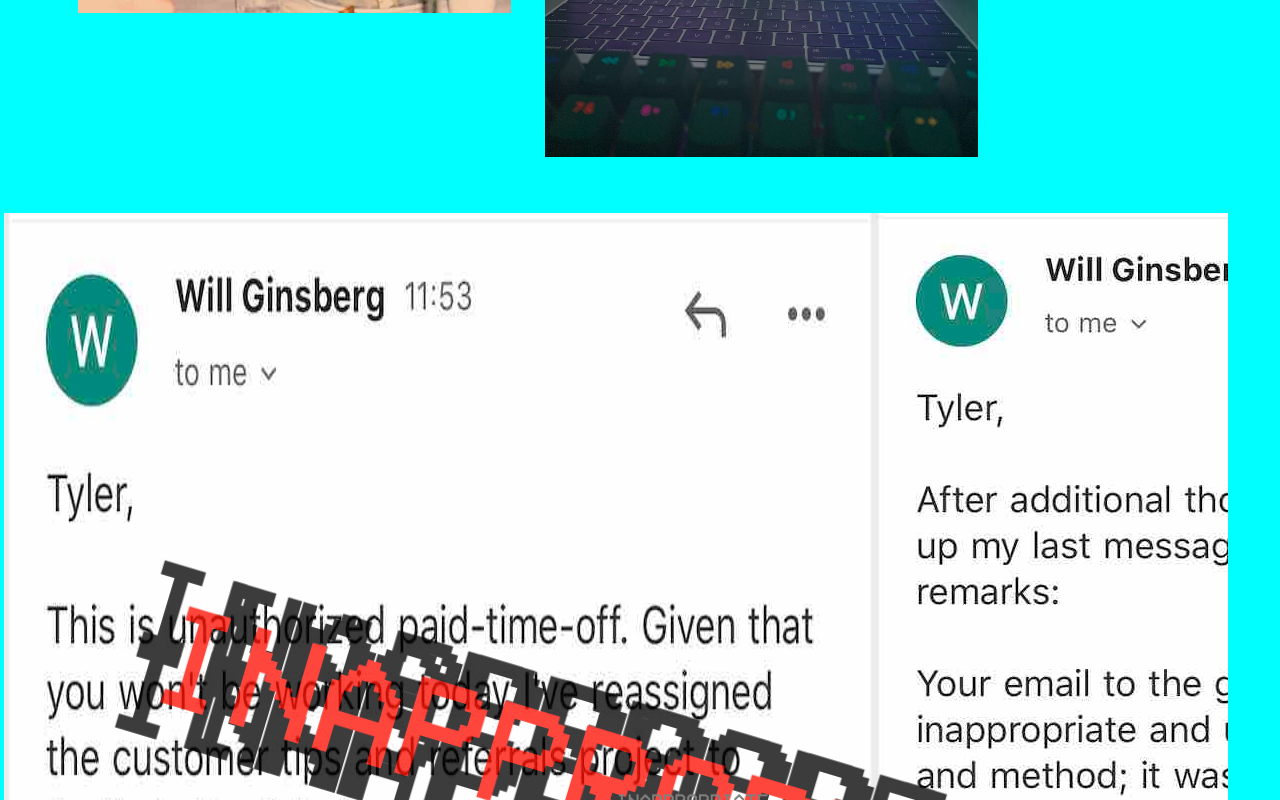
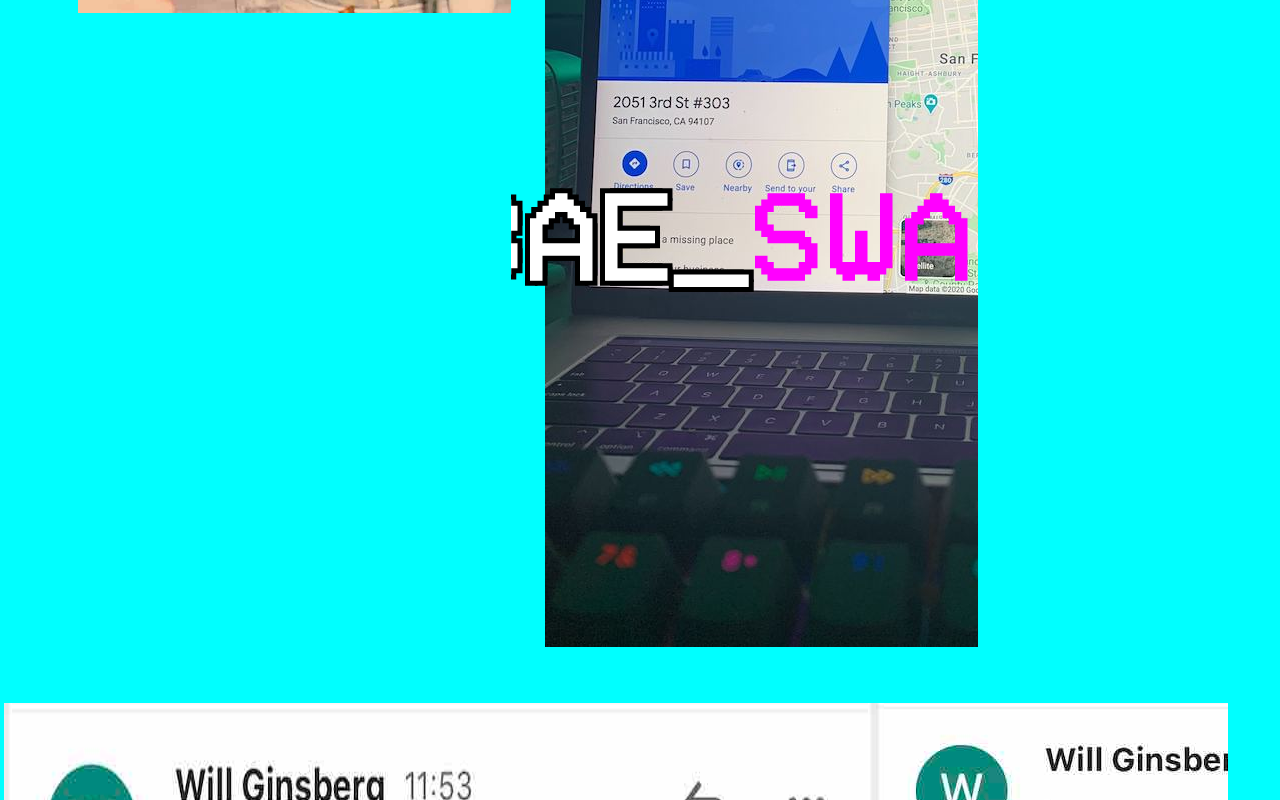
Before and after one commit to TheDripper/notusedyet, a Nuxt app: page / in a window 1280 px wide. Shown: the part 1960-2760 px from the top of the page. Built offline with nearby package versions, Linux system fonts and the light colour scheme.

Commit message:
SWAT ME BAE

```diff
--- a/layouts/default.vue
+++ b/layouts/default.vue
@@ -55,8 +55,6 @@ ul {
 }
 .blink {
   font-size: 60px;
-  color: blue;
-  @apply mx-auto py-8 w-full;
   animation: blink-animation 2s steps(5, start) infinite;
   -webkit-animation: blink-animation 2s steps(5, start) infinite;
 }
@@ -204,8 +202,9 @@ li {
   }
 }
 .slide-off {
-  animation: slide 1s;
+  animation: slide 30s;
   animation-fill-mode: forwards;
+  animation-iteration-count: infinite;
 }
 @keyframes zoom {
   to {
@@ -218,8 +217,11 @@ li {
   animation: zoom 1s;
   animation-fill-mode: forwards;
 }
-.colors {
+.colors_fast {
   animation: colors 5s;
+}
+.colors_fast {
+  animation: colors 1s infinite;
 }
 @keyframes colors {
   0% {
@@ -239,4 +241,8 @@ li {
   }
 
 }
+.scroll_frame {
+  position: relative;
+  overflow: hidden;
+}
 </style>
--- a/pages/dates.vue
+++ b/pages/dates.vue
@@ -1,13 +1,43 @@
 <template>
   <div class="slide flex staticbg">
-    <div id="sean_monterrosa" class="relative frame">
+    <div id="sean_monterrosa" class="relative frame slide-off">
       <div class="copy">
-        <h1 class="shadow blink black">PARANOID</h1>
+        <h1 class="shadow blink black">occupy venture capital .org</h1>
       </div>
     </div>
     <div id="agnes_chow" class="relative frame">
       <div class="copy">
-        <h1 class="shadow blink">PARANOID</h1>
+        <h1 class="shadow blink uppercase">occupy venture capital .org</h1>
+      </div>
+    </div>
+    <div id="sean_monterrosa" class="relative frame">
+      <div class="copy">
+        <h1 class="shadow blink black">occupy venture capital .org</h1>
+      </div>
+    </div>
+    <div id="agnes_chow" class="relative frame">
+      <div class="copy">
+        <h1 class="shadow blink uppercase">occupy venture capital .org</h1>
+      </div>
+    </div>
+    <div id="sean_monterrosa" class="relative frame">
+      <div class="copy">
+        <h1 class="shadow blink black">occupy venture capital .org</h1>
+      </div>
+    </div>
+    <div id="agnes_chow" class="relative frame">
+      <div class="copy">
+        <h1 class="shadow blink uppercase">occupy venture capital .org</h1>
+      </div>
+    </div>
+    <div id="sean_monterrosa" class="relative frame">
+      <div class="copy">
+        <h1 class="shadow blink black">occupy venture capital .org</h1>
+      </div>
+    </div>
+    <div id="agnes_chow" class="relative frame">
+      <div class="copy">
+        <h1 class="shadow blink uppercase">occupy venture capital .org</h1>
       </div>
     </div>
   </div>
@@ -29,6 +59,7 @@ h1 {
   width: 600px;
   overflow: hidden;
   padding: 7px;
+  flex-shrink: 0;
   @apply flex items-center justify-center;
 }
 .copy {
--- a/pages/index.vue
+++ b/pages/index.vue
@@ -45,15 +45,32 @@
             <img id="dayjob" src="/dayjob.jpg" />
           </div>
         </li>
-        <li>
-          <img src="/tyler_hill_lives_here.jpg" />
+        <li class="scroll_frame">
+          <img id="swat_me_bae" src="/tyler_hill_lives_here.jpg" />
+          <div id="swat_tyler_hill" class="flex">
+            <h1 class="shadow blink">SWAT_ME_BAE_</h1>
+            <h1 class="colors_fast">SWAT_ME_BAE_</h1>
+            <h1 class="shadow blink">SWAT_ME_BAE_</h1>
+            <h1 class="colors_fast">SWAT_ME_BAE_</h1>
+            <h1 class="shadow blink">SWAT_ME_BAE_</h1>
+            <h1 class="colors_fast">SWAT_ME_BAE_</h1>
+            <h1 class="shadow blink">SWAT_ME_BAE_</h1>
+            <h1 class="colors_fast">SWAT_ME_BAE_</h1>
+            <h1 class="shadow blink">SWAT_ME_BAE_</h1>
+            <h1 class="colors_fast">SWAT_ME_BAE_</h1>
+            <h1 class="shadow blink">SWAT_ME_BAE_</h1>
+            <h1 class="colors_fast">SWAT_ME_BAE_</h1>
+          </div>
         </li>
         <li>
           <img src="/tyler_hill_real_person_ok.jpg" />
           <img src="/terminal_proof_480.gif" />
         </li>
       </ul>
-      <div id="will_ginsberg_samsara_people_ops" class="flex flex-col md:flex-row justify-start relative">
+      <div
+        id="will_ginsberg_samsara_people_ops"
+        class="flex flex-col md:flex-row justify-start relative"
+      >
         <img src="/will_ginsberg_unauthorized.jpg" />
         <img src="/will_ginsberg_additional_thought.jpg" />
         <h1 id="instant" class="shadow">INAPPROPRIATE</h1>
@@ -751,4 +768,19 @@ li {
   top: 50%;
   left: 50%;
 }
+#swat_tyler_hill {
+  position: absolute;
+  bottom: 30%;
+  left: 0;
+  width: 100%;
+  animation: slide 30s infinite;
+  h1 {
+    flex-shrink: 0;
+    font-size: 8rem !important;
+  }
+}
+#swat_me_bae {
+  object-fit: cover;
+  max-width: none;
+}
 </style>
```
Also changed, not shown: 2 other files (tests, documents, lock files or other folders).
